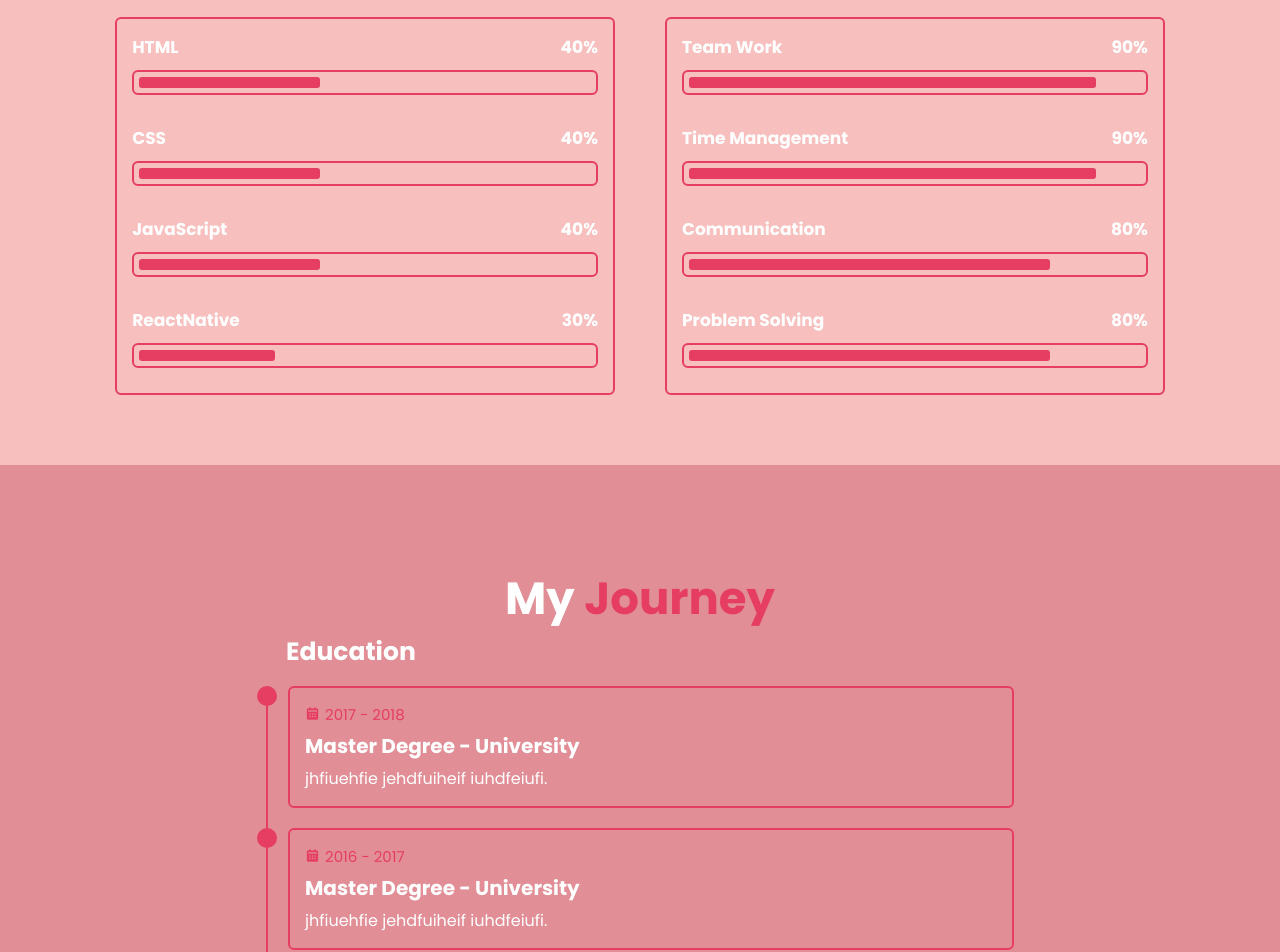
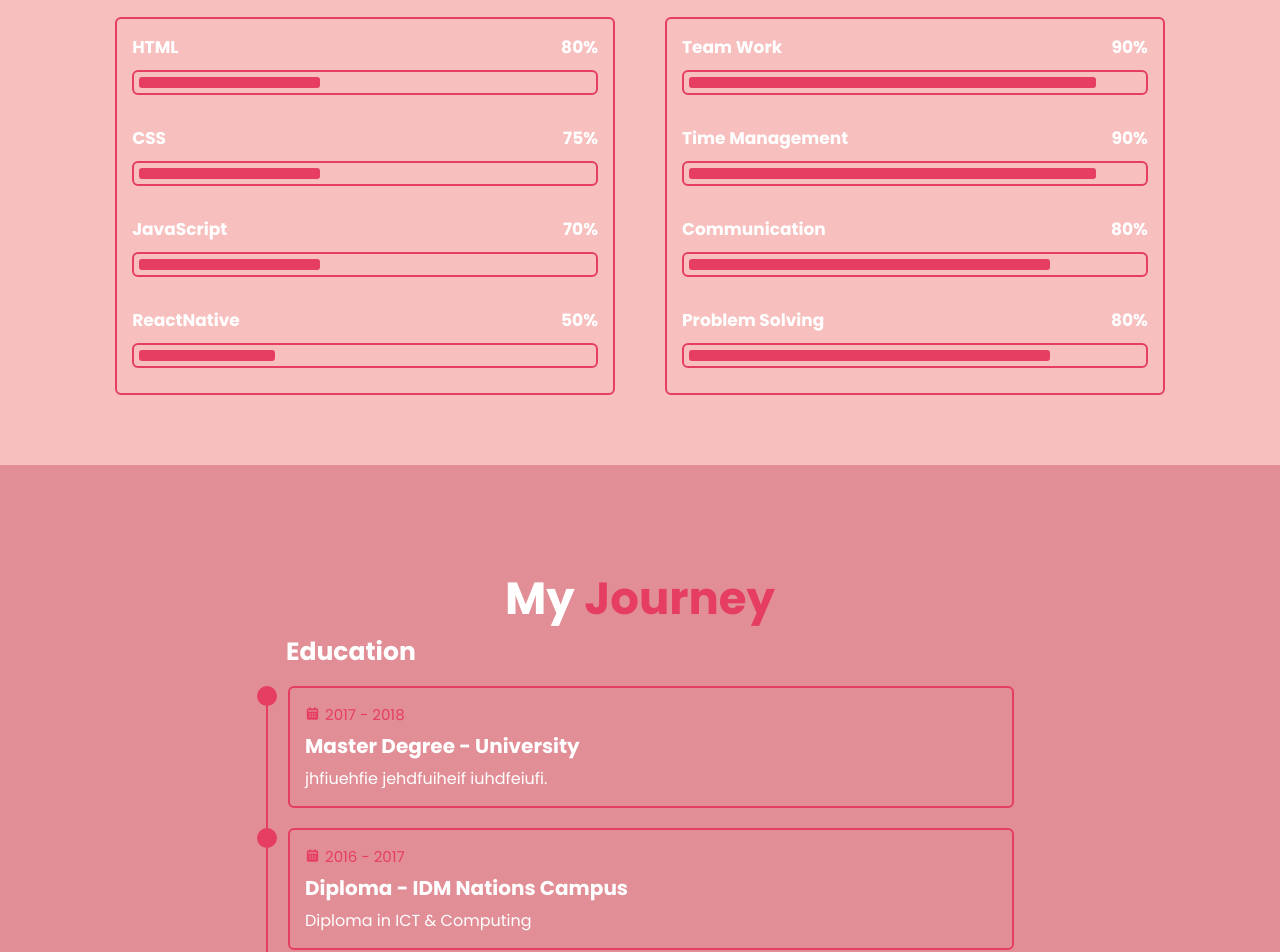
Before and after one commit to DilnideSilva/Portfolio-Website, a plain HTML site: page index.html in a window 1280 px wide. Shown: the part 2742-3694 px from the top of the page. Drawn offline with nearby package versions, Linux system fonts and the light colour scheme; files whose address does not match are found by name.

Commit message:
Update index.html

```diff
--- a/index.html
+++ b/index.html
@@ -75,22 +75,22 @@
         <div class="skills-box">
           <div class="skills-content">
             <div class="progress">
-              <h3>HTML <span>40%</span></h3>
+              <h3>HTML <span>80%</span></h3>
               <div class="bar"><span></span></div>
             </div>
 
             <div class="progress">
-              <h3>CSS <span>40%</span></h3>
+              <h3>CSS <span>75%</span></h3>
               <div class="bar"><span></span></div>
             </div>
 
             <div class="progress">
-              <h3>JavaScript <span>40%</span></h3>
+              <h3>JavaScript <span>70%</span></h3>
               <div class="bar"><span></span></div>
             </div>
 
             <div class="progress">
-              <h3>ReactNative <span>30%</span></h3>
+              <h3>ReactNative <span>50%</span></h3>
               <div class="bar"><span></span></div>
             </div>
 
@@ -146,8 +146,8 @@
         <div class="education-content">
           <div class="content">
             <div class="year"><i class='bx bxs-calendar'></i>2016 - 2017</div>
-            <h3>Master Degree - University</h3>
-            <p>jhfiuehfie jehdfuiheif iuhdfeiufi.</p>
+            <h3>Diploma - IDM Nations Campus </h3>
+            <p>Diploma in ICT & Computing</p>
           </div>
         </div>
 
```
